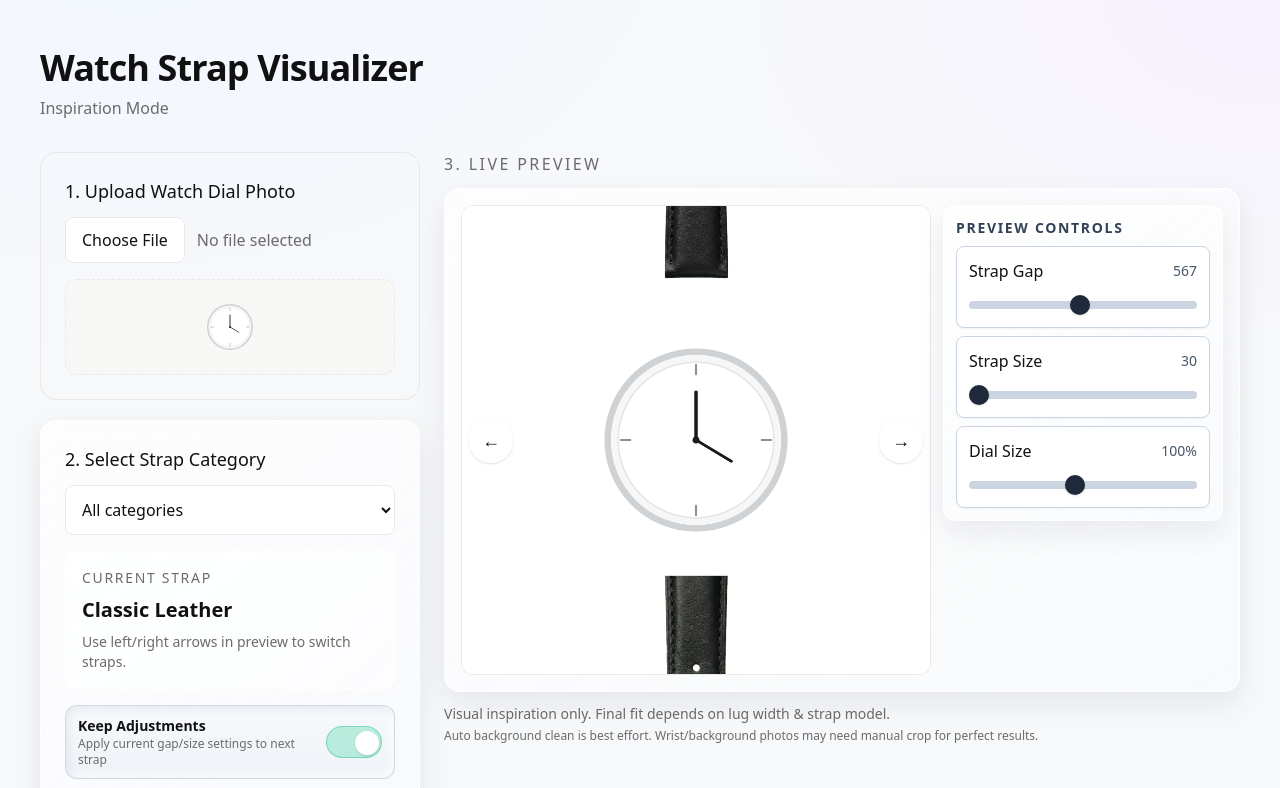
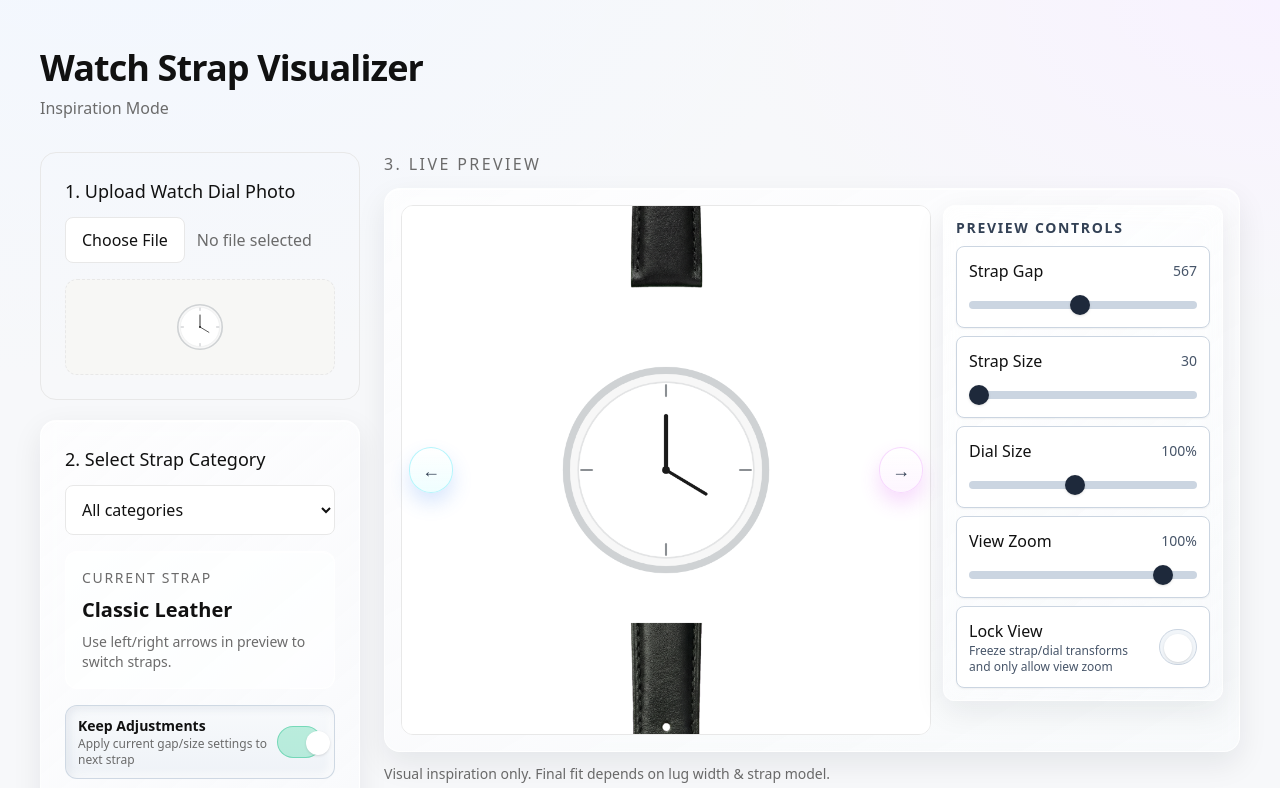
Before and after one commit to sakaarpuri/watch-strap-visualizer, a Next.js app: page / in a window 1280 px wide. Shown: the top 788 px of the page. Built offline with nearby package versions, Linux system fonts and the light colour scheme.

Commit message:
Enhance preview UX: lock view, zoom out control, smoother strap sizing, larger preview

```diff
--- a/app/page.tsx
+++ b/app/page.tsx
@@ -18,6 +18,16 @@ import {
 
 const clamp = (value: number, min: number, max: number) =>
   Math.max(min, Math.min(max, value));
+const STRAP_SCALE_MIN = 55;
+const STRAP_SCALE_MAX = 175;
+const strapScaleToUi = (scale: number) => {
+  const t = clamp((scale - STRAP_SCALE_MIN) / (STRAP_SCALE_MAX - STRAP_SCALE_MIN), 0, 1);
+  return Math.sqrt(t) * 100;
+};
+const uiToStrapScale = (uiValue: number) => {
+  const t = clamp(uiValue / 100, 0, 1);
+  return STRAP_SCALE_MIN + t * t * (STRAP_SCALE_MAX - STRAP_SCALE_MIN);
+};
 
 export default function Home() {
   const [watchSrc, setWatchSrc] = useState("/mock-dial.svg");
@@ -27,7 +37,9 @@ export default function Home() {
   const [partA, setPartA] = useState<PartTransform | null>(null);
   const [partB, setPartB] = useState<PartTransform | null>(null);
   const [dialScale, setDialScale] = useState(1);
+  const [sceneZoom, setSceneZoom] = useState(1);
   const [preserveSettings, setPreserveSettings] = useState(true);
+  const [lockView, setLockView] = useState(false);
   const [isAutoAligning, setIsAutoAligning] = useState(false);
   const [isCleaningDial, setIsCleaningDial] = useState(false);
 
@@ -114,9 +126,10 @@ export default function Home() {
 
   const strapGap = partA && partB ? (partB.y - partA.y) / 2 : 320;
   const strapScale = partA && partB ? (partA.scale + partB.scale) / 2 : 90;
+  const strapSizeUi = strapScaleToUi(strapScale);
 
   return (
-    <main className="mx-auto max-w-7xl px-6 py-10 md:px-10 md:py-12">
+    <main className="mx-auto max-w-[96rem] px-6 py-10 md:px-10 md:py-12">
       <header>
         <h1 className="text-4xl font-semibold tracking-tight">
           Watch Strap Visualizer
@@ -124,7 +137,7 @@ export default function Home() {
         <p className="mt-2 text-base text-muted">Inspiration Mode</p>
       </header>
 
-      <section className="mt-8 grid gap-6 lg:grid-cols-[380px,1fr]">
+      <section className="mt-8 grid gap-6 lg:grid-cols-[320px,1fr]">
         <aside className="space-y-5">
           <ImageUploader
             id="watch"
@@ -224,6 +237,8 @@ export default function Home() {
             partB={partB as PartTransform}
             style={currentStrap.tint}
             watchScale={dialScale}
+            sceneZoom={sceneZoom}
+            locked={lockView}
             onDragPartsChange={(nextA, nextB) => {
               setPartA(nextA);
               setPartB(nextB);
@@ -242,14 +257,17 @@ export default function Home() {
                     step={1}
                     value={strapGap}
                     onChange={setGapHalf}
+                    disabled={lockView}
                   />
                   <SliderControl
                     label="Strap Size"
-                    min={55}
-                    max={175}
-                    step={0.05}
-                    value={strapScale}
-                    onChange={setStrapScale}
+                    min={0}
+                    max={100}
+                    step={0.1}
+                    value={strapSizeUi}
+                    onChange={(uiVal) => setStrapScale(uiToStrapScale(uiVal))}
+                    displayValue={Math.round(strapScale).toString()}
+                    disabled={lockView}
                   />
                   <SliderControl
                     label="Dial Size"
@@ -258,6 +276,22 @@ export default function Home() {
                     step={0.01}
                     value={dialScale}
                     onChange={setDialScaleValue}
+                    disabled={lockView}
+                  />
+                  <SliderControl
+                    label="View Zoom"
+                    min={0.62}
+                    max={1.05}
+                    step={0.01}
+                    value={sceneZoom}
+                    onChange={setSceneZoom}
+                    displayValue={`${Math.round(sceneZoom * 100)}%`}
+                  />
+                  <ToggleControl
+                    label="Lock View"
+                    description="Freeze strap/dial transforms and only allow view zoom"
+                    enabled={lockView}
+                    onToggle={() => setLockView((prev) => !prev)}
                   />
                 </div>
               </div>
@@ -287,15 +321,26 @@ interface SliderControlProps {
   step: number;
   value: number;
   onChange: (value: number) => void;
+  displayValue?: string;
+  disabled?: boolean;
 }
 
-function SliderControl({ label, min, max, step, value, onChange }: SliderControlProps) {
+function SliderControl({
+  label,
+  min,
+  max,
+  step,
+  value,
+  onChange,
+  displayValue,
+  disabled
+}: SliderControlProps) {
   return (
     <div className="rounded-lg border border-slate-300 bg-white p-3 shadow-sm">
       <div className="mb-2 flex items-center justify-between">
         <span className="text-base font-medium text-ink">{label}</span>
         <span className="text-sm text-slate-600">
-          {label === "Dial Size" ? `${Math.round(value * 100)}%` : Math.round(value)}
+          {displayValue ?? (label === "Dial Size" ? `${Math.round(value * 100)}%` : Math.round(value))}
         </span>
       </div>
       <input
@@ -306,8 +351,45 @@ function SliderControl({ label, min, max, step, value, onChange }: SliderControl
         value={value}
         onChange={(event) => onChange(Number(event.target.value))}
         className="h-2 w-full"
+        disabled={disabled}
         aria-label={label}
       />
     </div>
   );
 }
+
+interface ToggleControlProps {
+  label: string;
+  description: string;
+  enabled: boolean;
+  onToggle: () => void;
+}
+
+function ToggleControl({ label, description, enabled, onToggle }: ToggleControlProps) {
+  return (
+    <div className="rounded-lg border border-slate-300 bg-white p-3 shadow-sm">
+      <div className="flex items-center justify-between gap-3">
+        <div>
+          <p className="text-base font-medium text-ink">{label}</p>
+          <p className="text-xs text-slate-600">{description}</p>
+        </div>
+        <button
+          type="button"
+          onClick={onToggle}
+          aria-pressed={enabled}
+          className={`relative h-9 w-16 rounded-full border transition ${
+            enabled
+              ? "border-cyan-400/60 bg-gradient-to-r from-cyan-300/50 to-blue-300/50"
+              : "border-slate-300 bg-slate-100"
+          }`}
+        >
+          <span
+            className={`absolute top-1 h-7 w-7 rounded-full bg-white shadow transition ${
+              enabled ? "left-8" : "left-1"
+            }`}
+          />
+        </button>
+      </div>
+    </div>
+  );
+}
--- a/components/CanvasPreview.tsx
+++ b/components/CanvasPreview.tsx
@@ -26,6 +26,8 @@ interface CanvasPreviewProps {
   partB: PartTransform;
   style: StrapStyle;
   watchScale: number;
+  sceneZoom: number;
+  locked: boolean;
   onDragPartsChange: (nextPartA: PartTransform, nextPartB: PartTransform) => void;
   onCycleStrap: (direction: 1 | -1) => void;
   controls?: ReactNode;
@@ -48,6 +50,8 @@ const CanvasPreview = forwardRef<CanvasPreviewRef, CanvasPreviewProps>(
       partB,
       style,
       watchScale,
+      sceneZoom,
+      locked,
       onDragPartsChange,
       onCycleStrap,
       controls
@@ -88,7 +92,8 @@ const CanvasPreview = forwardRef<CanvasPreviewRef, CanvasPreviewProps>(
             partA,
             partB,
             style,
-            watchScale
+            watchScale,
+            sceneZoom
           );
           if (active) setError("");
         } catch {
@@ -100,7 +105,7 @@ const CanvasPreview = forwardRef<CanvasPreviewRef, CanvasPreviewProps>(
       return () => {
         active = false;
       };
-    }, [watchSrc, strapASrc, strapBSrc, partA, partB, style, watchScale]);
+    }, [watchSrc, strapASrc, strapBSrc, partA, partB, style, watchScale, sceneZoom]);
 
     useEffect(() => {
       let active = true;
@@ -152,6 +157,7 @@ const CanvasPreview = forwardRef<CanvasPreviewRef, CanvasPreviewProps>(
     const onPointerDown = (event: PointerEvent<HTMLCanvasElement>) => {
       const canvasPoint = getCanvasPoint(event);
       if (!canvasPoint || !canvasRef.current) return;
+      if (locked) return;
 
       const size = strapImageSizeRef.current;
       let mode: "move" | "resize" = "move";
@@ -208,6 +214,7 @@ const CanvasPreview = forwardRef<CanvasPreviewRef, CanvasPreviewProps>(
     const onPointerMove = (event: PointerEvent<HTMLCanvasElement>) => {
       const drag = dragStateRef.current;
       if (!drag || drag.pointerId !== event.pointerId) return;
+      if (locked) return;
 
       const canvasPoint = getCanvasPoint(event);
       if (!canvasPoint) return;
@@ -258,7 +265,8 @@ const CanvasPreview = forwardRef<CanvasPreviewRef, CanvasPreviewProps>(
                 window.setTimeout(() => setIsTicking(false), 90);
                 onCycleStrap(-1);
               }}
-              className="absolute left-2 top-1/2 z-10 -translate-y-1/2 rounded-full border border-white/80 bg-white/90 px-3 py-2 text-lg text-ink shadow hover:bg-white"
+              disabled={locked}
+              className="absolute left-2 top-1/2 z-10 -translate-y-1/2 rounded-full border border-cyan-200/80 bg-gradient-to-b from-white/95 to-cyan-50/85 px-3 py-2 text-lg text-slate-700 shadow-[0_10px_20px_rgba(59,130,246,.2)] hover:from-white hover:to-cyan-100 disabled:cursor-not-allowed disabled:opacity-50"
               aria-label="Previous strap"
             >
               ←
@@ -269,10 +277,10 @@ const CanvasPreview = forwardRef<CanvasPreviewRef, CanvasPreviewProps>(
               onPointerMove={onPointerMove}
               onPointerUp={endDrag}
               onPointerCancel={endDrag}
-              className="aspect-square w-full rounded-xl border border-line bg-white"
-              style={{ touchAction: "none", cursor }}
-              aria-label="Preview canvas. Drag strap body to move. Drag strap edges to resize."
-            />
+            className="aspect-square w-full rounded-xl border border-line bg-white"
+            style={{ touchAction: "none", cursor: locked ? "default" : cursor }}
+            aria-label="Preview canvas. Drag strap body to move. Drag strap edges to resize."
+          />
             <button
               type="button"
               onClick={() => {
@@ -280,7 +288,8 @@ const CanvasPreview = forwardRef<CanvasPreviewRef, CanvasPreviewProps>(
                 window.setTimeout(() => setIsTicking(false), 90);
                 onCycleStrap(1);
               }}
-              className="absolute right-2 top-1/2 z-10 -translate-y-1/2 rounded-full border border-white/80 bg-white/90 px-3 py-2 text-lg text-ink shadow hover:bg-white"
+              disabled={locked}
+              className="absolute right-2 top-1/2 z-10 -translate-y-1/2 rounded-full border border-fuchsia-200/80 bg-gradient-to-b from-white/95 to-fuchsia-50/85 px-3 py-2 text-lg text-slate-700 shadow-[0_10px_20px_rgba(217,70,239,.2)] hover:from-white hover:to-fuchsia-100 disabled:cursor-not-allowed disabled:opacity-50"
               aria-label="Next strap"
             >
               →
--- a/lib/compose.ts
+++ b/lib/compose.ts
@@ -104,7 +104,8 @@ export const renderComposition = async (
   transformA: PartTransform,
   transformB: PartTransform,
   style: StrapStyle,
-  watchScale = 1
+  watchScale = 1,
+  sceneZoom = 1
 ) => {
   const [watch, partA, partB] = await Promise.all([
     loadImage(watchSrc),
@@ -121,10 +122,15 @@ export const renderComposition = async (
   ctx.fillStyle = "#ffffff";
   ctx.fillRect(0, 0, CANVAS_SIZE, CANVAS_SIZE);
 
+  ctx.save();
+  ctx.translate(CANVAS_SIZE / 2, CANVAS_SIZE / 2);
+  ctx.scale(sceneZoom, sceneZoom);
+  ctx.translate(-CANVAS_SIZE / 2, -CANVAS_SIZE / 2);
   // Draw watch first so new strap overlays old strap from uploaded photos.
   drawWatch(ctx, watch, watchScale);
   drawPart(ctx, partA, transformA, style);
   drawPart(ctx, partB, transformB, style);
+  ctx.restore();
 };
 
 export const combineStrapParts = async (
```
